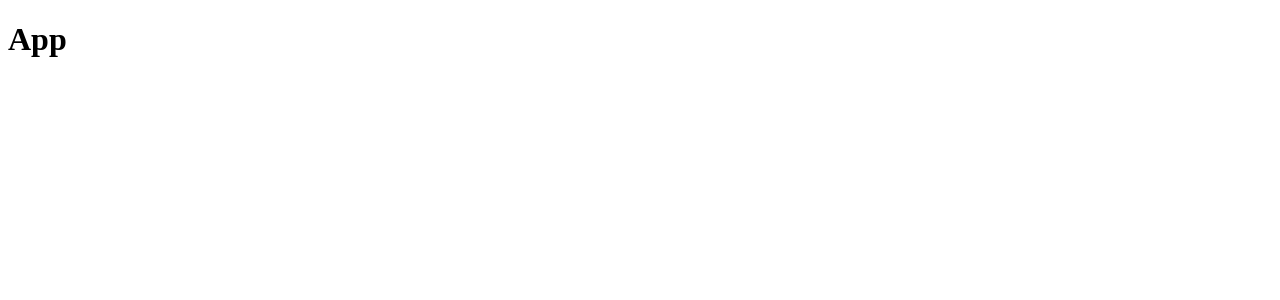
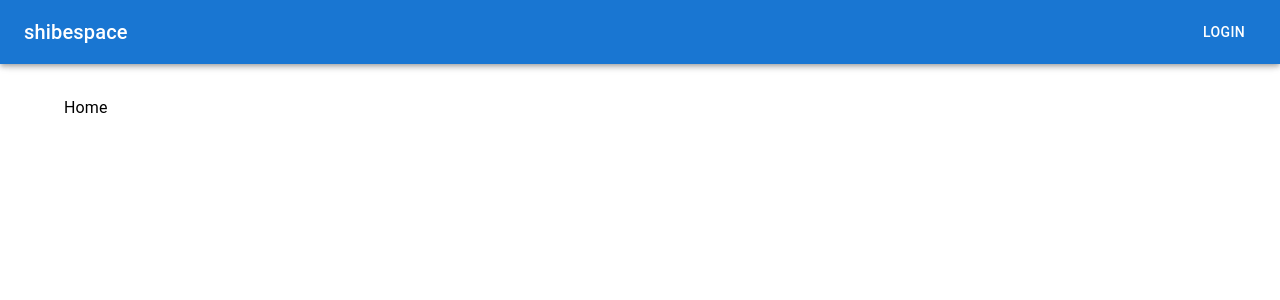
Before and after one commit to wangyuanchi/shibespace, a React (Vite) app in the folder client/: page / in a window 1280 px wide. Shown: the top 300 px of the page. Built offline with nearby package versions, Linux system fonts and the light colour scheme.

Commit message:
MUI and router setup

```diff
--- a/client/src/App.tsx
+++ b/client/src/App.tsx
@@ -1,5 +1,18 @@
+import { BrowserRouter as Router, Routes, Route } from "react-router-dom";
+import Home from "./pages/Home";
+import NotFound from "./pages/NotFound";
+import Navbar from "./components/Navbar";
+
 const App: React.FC = () => {
-  return <h1>App</h1>;
+  return (
+    <Router>
+      <Navbar />
+      <Routes>
+        <Route path="/" element={<Home />} />
+        <Route path="*" element={<NotFound />} />
+      </Routes>
+    </Router>
+  );
 };
 
 export default App;
--- /dev/null
+++ b/client/src/components/Navbar.tsx
@@ -0,0 +1,18 @@
+import { Box, AppBar, Toolbar, Typography, Button } from "@mui/material";
+
+const Navbar: React.FC = () => {
+  return (
+    <Box sx={{ flexGrow: 1 }}>
+      <AppBar position="fixed">
+        <Toolbar>
+          <Typography variant="h6" component="div" sx={{ flexGrow: 1 }}>
+            shibespace
+          </Typography>
+          <Button color="inherit">Login</Button>
+        </Toolbar>
+      </AppBar>
+    </Box>
+  );
+};
+
+export default Navbar;
--- a/client/src/index.css
+++ b/client/src/index.css
@@ -0,0 +1,5 @@
+* {
+  margin: 0;
+  padding: 0;
+  box-sizing: border-box;
+}
--- a/client/src/index.tsx
+++ b/client/src/index.tsx
@@ -1,5 +1,6 @@
 import { createRoot } from "react-dom/client";
-import App from "./App.tsx";
+import App from "./App";
+import "./index.css";
 
 const root = createRoot(document.getElementById("root")!);
 
--- /dev/null
+++ b/client/src/pages/Home.tsx
@@ -0,0 +1,16 @@
+import { Container, Typography } from "@mui/material";
+
+const Home: React.FC = () => {
+  return (
+    <Container
+      sx={{
+        marginTop: { xs: "56px", sm: "64px" },
+        paddingTop: "2rem",
+      }}
+    >
+      <Typography variant="body1">Home</Typography>
+    </Container>
+  );
+};
+
+export default Home;
--- /dev/null
+++ b/client/src/pages/NotFound.tsx
@@ -0,0 +1,24 @@
+import { Box, Container, Typography } from "@mui/material";
+
+const NotFound: React.FC = () => {
+  return (
+    <Container>
+      <Box
+        sx={{
+          height: "100vh",
+          display: "flex",
+          flexDirection: "column",
+          justifyContent: "center",
+          alignItems: "center",
+        }}
+      >
+        <Typography variant="h1">404</Typography>
+        <Typography variant="body1">
+          Woops. Looks like this page doesn't exist.
+        </Typography>
+      </Box>
+    </Container>
+  );
+};
+
+export default NotFound;
```
Also changed, not shown: client/package.json (+8 -1 lines), 1 other file (tests, documents, lock files or other folders).
